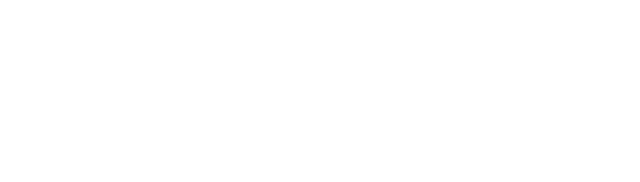
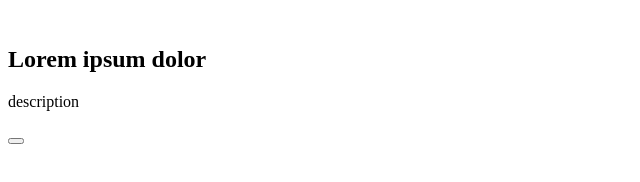
Before and after one commit to MatiasBlanc/restaurant-menu, a website: page index.html in a window 1280 px wide. Shown: the whole page, without its empty margins (0-640 px from the left). Drawn offline with Linux system fonts and the light colour scheme.

Commit message:
basic structure of the cards

```diff
--- a/index.html
+++ b/index.html
@@ -2,9 +2,16 @@
 <html lang="en">
 <head>
 	<meta charset="UTF-8">
-	<title></title>
+	<title>Home</title>
 </head>
 <body>
-
+	<main>
+		<article>
+			<img src="" alt="">
+			<h2>Lorem ipsum dolor</h2>
+			<p>description</p>
+			<button></button>
+		</article>
+	</main>
 </body>
 </html>
```
